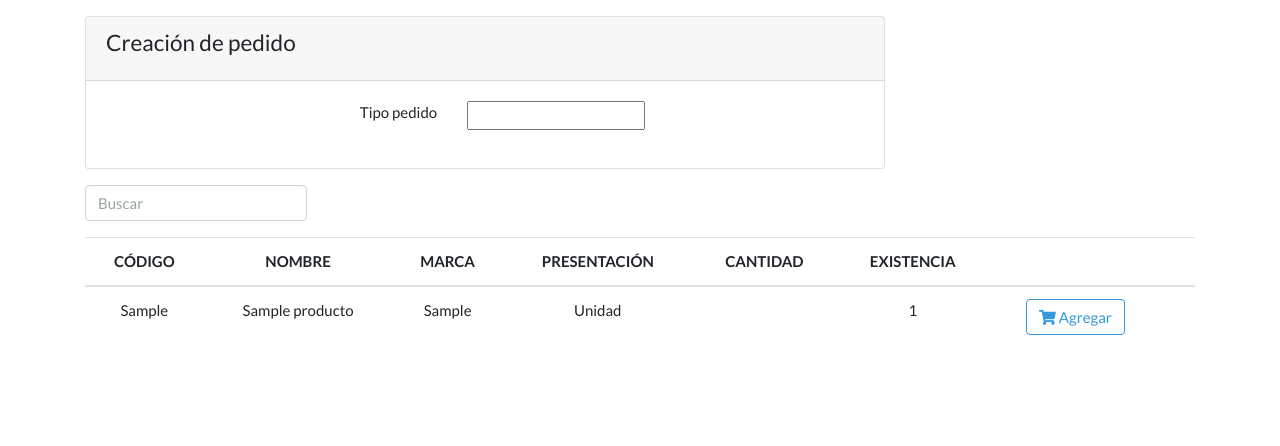
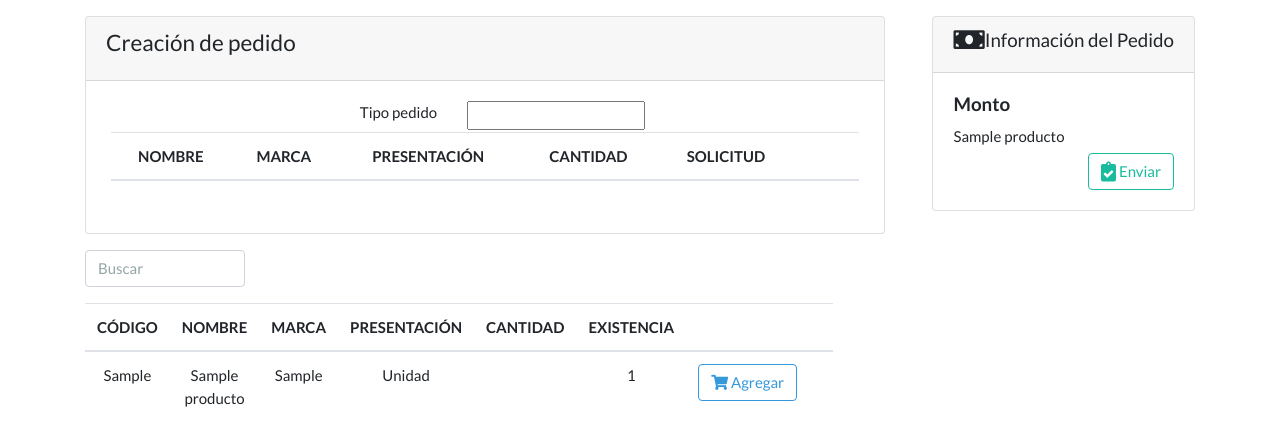
Before and after one commit to MakeGT/HospitalLasFlores, a Django app: template templates/inventario/pedido_create.html in a window 1280 px wide. Shown: the part 92-538 px from the top of the page. Run offline with Django 3.2, Linux system fonts and the light colour scheme; the template is opened without the code that fills it: values that come from a table or form of the project are taken from there, others are empty; tables that the repository leaves empty hold one stand-in row (values such as "Sample post"); form fields are guessed from the names that the template uses; lists and menus that the app fills with data are empty; parts of the project's set-up code (start-up, migrations or seed data) failed here and were passed over; some libraries are stand-ins or nearby versions.

Commit message:
formulario

```diff
--- a/templates/inventario/pedido_create.html
+++ b/templates/inventario/pedido_create.html
@@ -7,6 +7,8 @@
 {% endblock %}
 
 {% block content %}
+<div id="div_principal">
+  <div id= "div izq" style='float: left;'>
   <div class="card" style="max-width: 50rem;">
       <div class="card-header">
         <h4 class="card-title">
@@ -21,6 +23,24 @@
               <div class="col-md-3 text-left">
                   {{form.TipoPedido | add_class:"form-control"}}
               </div>
+
+              <div class="col-m">
+              </div>
+              <table class = "table table-hover text-center" id="mytable" style="width:95%">
+                  <thead>
+                  <tr role="row">
+                    <th scope = "col">NOMBRE</th>
+                    <th scope = "col">MARCA</th>
+                    <th scope = "col">PRESENTACIÓN</th>
+                    <th scope = "col">CANTIDAD</th>
+                    <th scope = "col">SOLICITUD</th>
+                    <th></th>
+                    <th></th>
+                  </tr>
+                  </thead>
+                  <tbody>
+                  </tbody>
+                </table>
           </div>
 
         </form>
@@ -28,10 +48,10 @@
   </div>
 
   <p>
-      <div class="form-group">
+      <div class="form-group" id="form1">
           <input type="text" class="form-control pull-right" style="width:20%" id="search" placeholder="Buscar">
       </div>
-      <table class = "table table-hover text-center" id="mytable">
+      <table class = "table table-hover text-center" id="mytable" style="width:20%">
         <thead>
         <tr role="row">
           <th scope = "col">CÓDIGO</th>
@@ -65,7 +85,20 @@
         </tbody>
       </table>
   </p>
+</div>
+<div id = "div_derecha" style='float: right;'>
+    <div class="card " style="max-width: 20rem;">
+        <div class="card-header"><h5><i class="fa fa-money-bill fa-lg"></i>Información del Pedido</div>
+        <div class="card-body">
+          <h5 class="card-title"><b>Monto</b></h5>  <h6>{{producto.Nombre}}</h6>
+          <div class="text-right">
+            <a class="btn btn-outline-success" href=#> <i class="fa fa-clipboard-check fa-lg"></i> Enviar</a>
+          </div>
+        </div>
+</div>
 
+</div>
+</div>
 
 {% endblock %}
 
```
